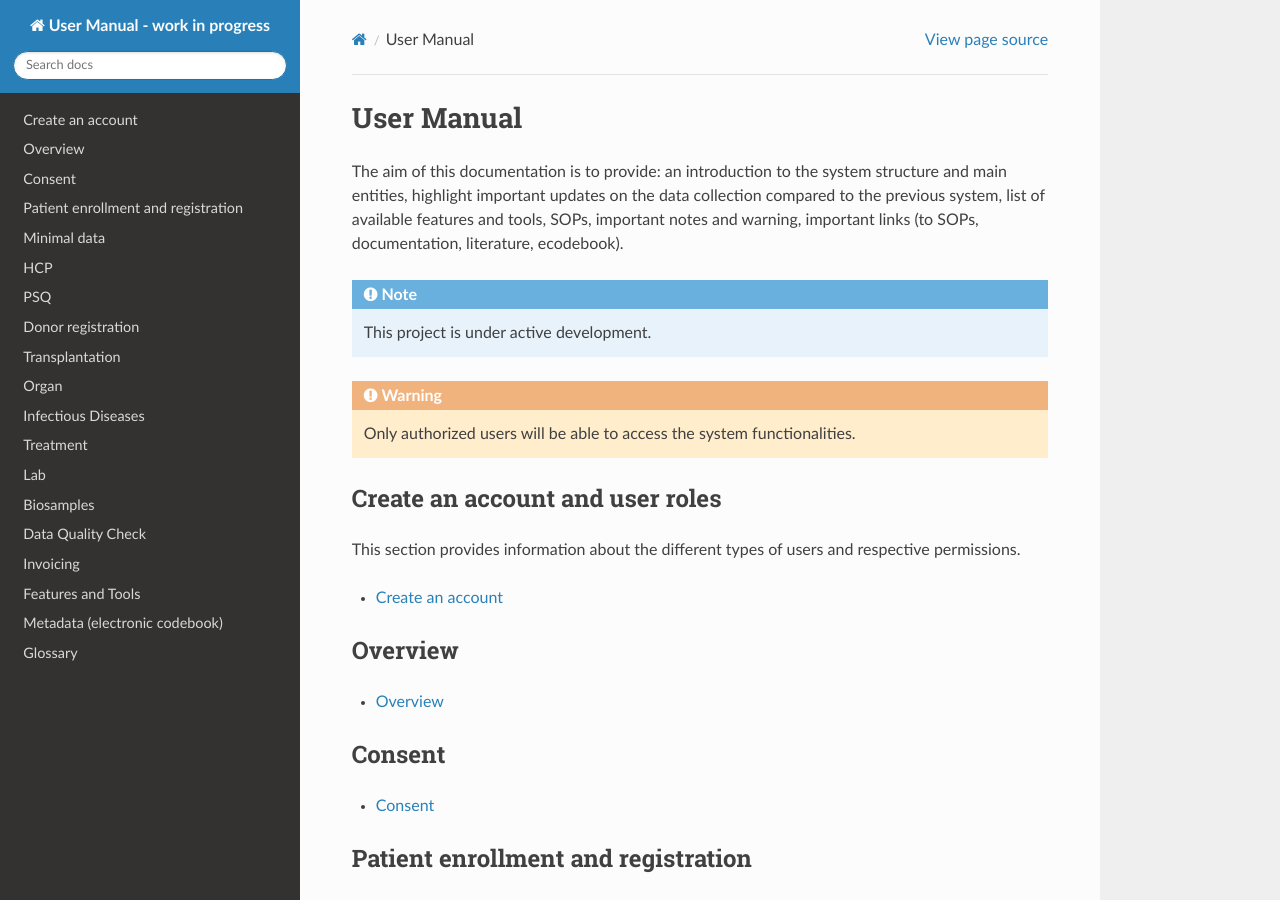
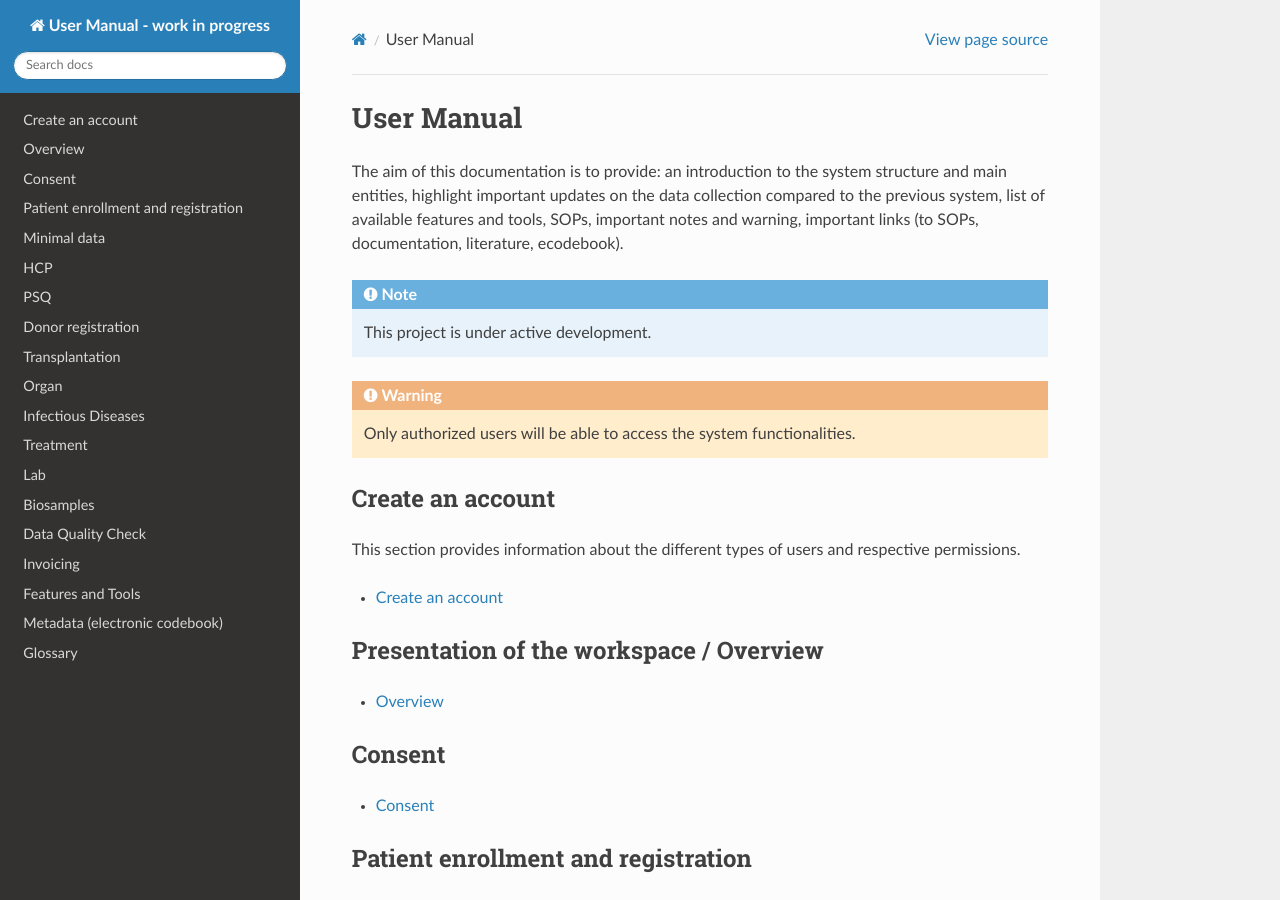
Before and after one commit to swiss-transplant-cohort-study/3LC-user-manual, a Sphinx documentation site: the page built from docs/source/index.rst, in a window 1280 px wide and 900 px high. Built offline with Sphinx 7.4.7 and the Read the Docs theme 3.1.0, drawn with Linux system fonts in a browser that asks for light colours.

Commit message:
Update index.rst

```diff
--- a/docs/source/index.rst
+++ b/docs/source/index.rst
@@ -10,7 +10,7 @@ The aim of this documentation is to provide: an introduction to the system struc
 .. warning::
    Only authorized users will be able to access the system functionalities.
 
-Create an account and user roles
+Create an account
 ******************************************
 
 This section provides information about the different types of users and respective permissions.
@@ -20,7 +20,7 @@ This section provides information about the different types of users and respect
 
    signup
 
-Overview
+Presentation of the workspace / Overview
 **************
 
 .. toctree::
@@ -34,7 +34,6 @@ Consent
    :maxdepth: 1
 
    consent
-
 
 Patient enrollment and registration
 **************************************
```
